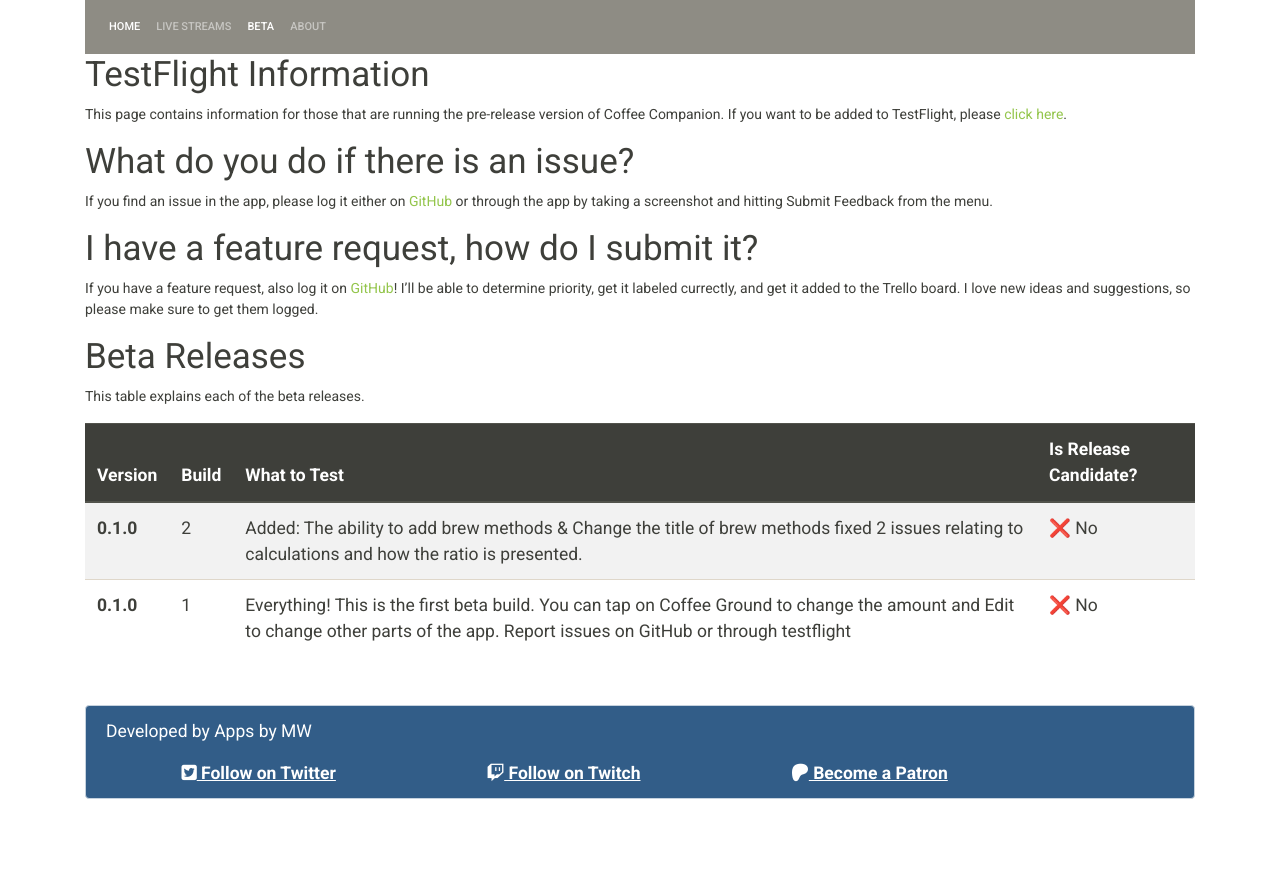
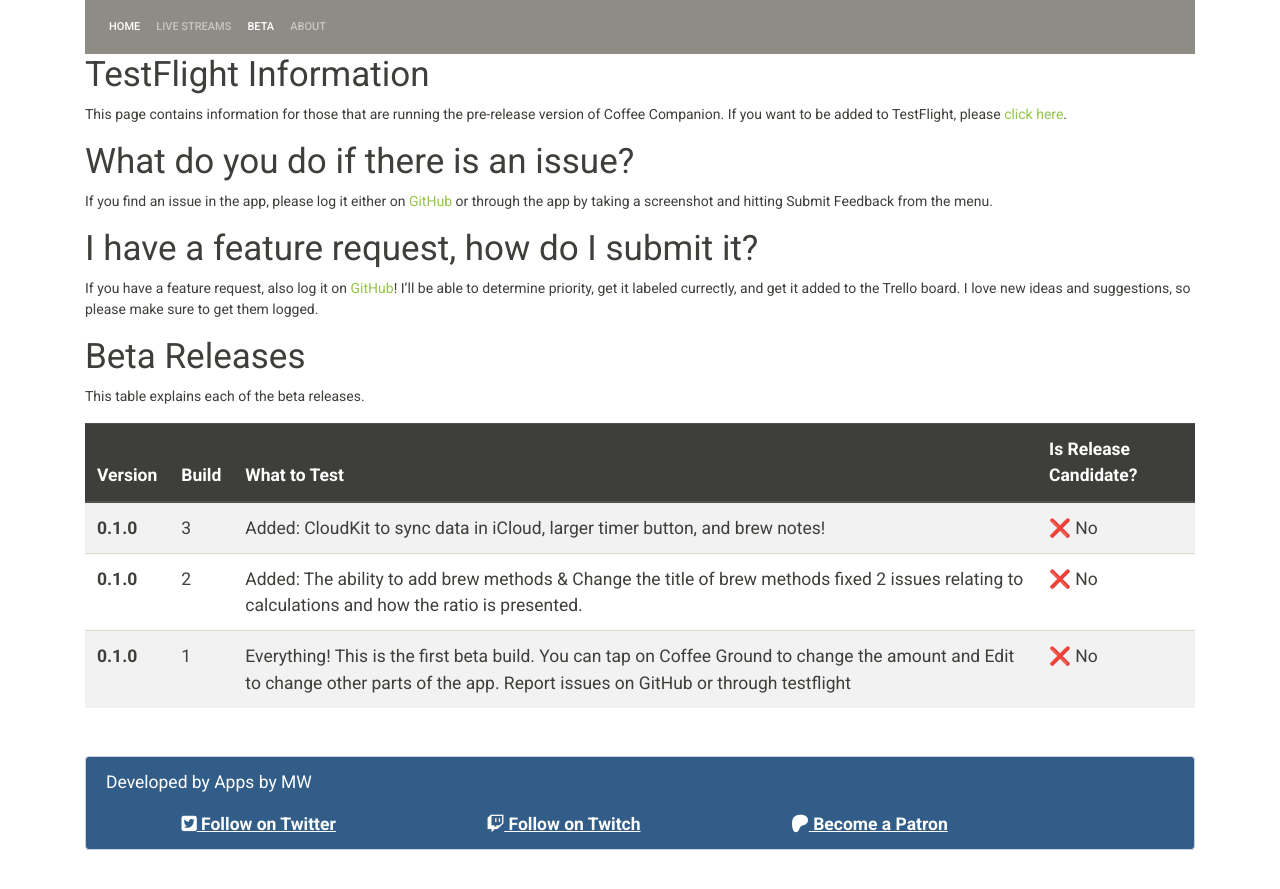
Before and after one commit to appsbymw/coffee-app, a Jekyll site: the page built from necessities/beta.md, in a window 1280 px wide. Shown: the top 889 px of the page. Built offline with Jekyll 4.4.1, drawn with Linux system fonts in a browser that asks for light colours; nearby versions of some CDN libraries.

Commit message:
Updating beta

```diff
--- a/_data/beta.yml
+++ b/_data/beta.yml
@@ -1,3 +1,7 @@
+- version: 0.1.0
+  build: 3
+  summary: "Added: CloudKit to sync data in iCloud, larger timer button, and brew notes!"
+  isCandidate: ❌ No
 - version: 0.1.0
   build: 2
   summary: "Added: The ability to add brew methods & Change the title of brew methods fixed 2 issues relating to calculations and how the ratio is presented."
```
